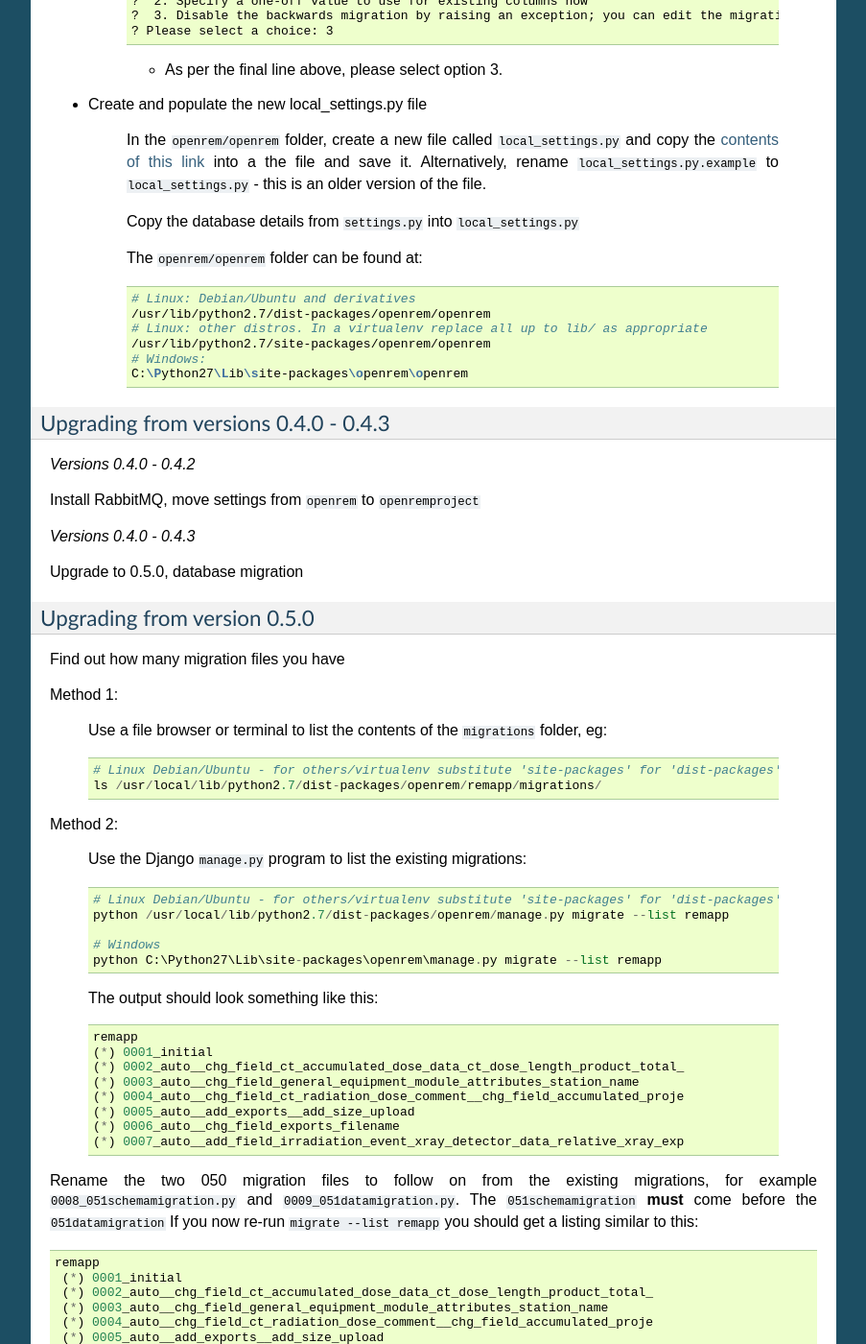
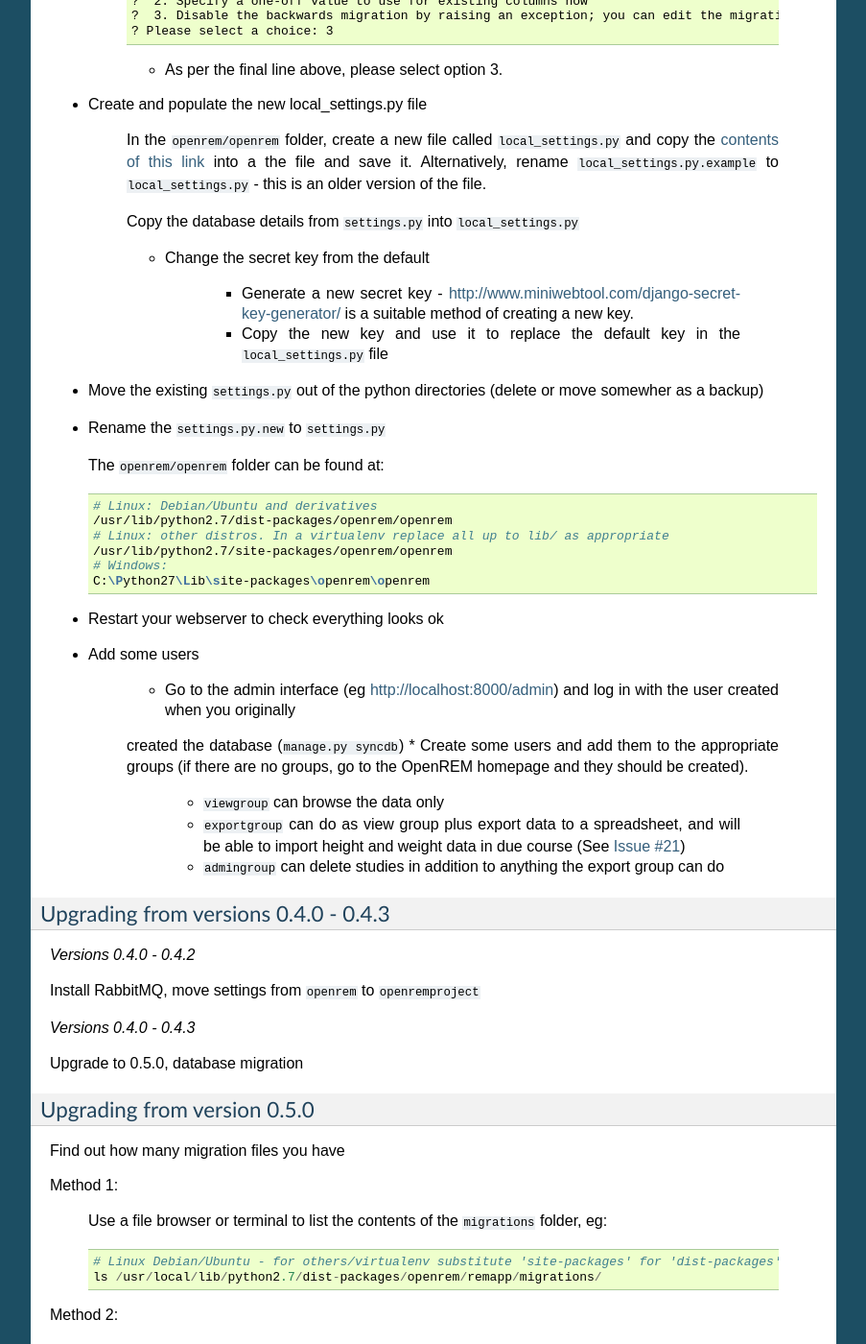
Before and after one commit to ckswilliams/modOpenREM, a Sphinx documentation site: the page built from docs/release-0.5.1.rst, in a window 1280 px wide and 1400 px high, scrolled down 952 px. Shown: the whole window at 96% size, without its empty margins (198-1101 px from the left). Built offline with Sphinx 7.4.7, drawn with Linux system fonts in a browser that asks for light colours.

Commit message:
Hopefully finished 0.3.9 section of upgrade instructions

```diff
--- a/docs/release-0.5.1.rst
+++ b/docs/release-0.5.1.rst
@@ -68,6 +68,15 @@ Upgrading from version 0.3.9 or earlier
 
     Copy the database details from ``settings.py`` into ``local_settings.py``
 
+    * Change the secret key from the default
+
+        *   Generate a new secret key - http://www.miniwebtool.com/django-secret-key-generator/ is a
+            suitable method of creating a new key.
+        *   Copy the new key and use it to replace the default key in the ``local_settings.py`` file
+
+*   Move the existing ``settings.py`` out of the python directories (delete or move somewher as a backup)
+*   Rename the ``settings.py.new`` to ``settings.py``
+
     The ``openrem/openrem`` folder can be found at:
 
     .. sourcecode:: bash
@@ -79,6 +88,18 @@ Upgrading from version 0.3.9 or earlier
         # Windows:
         C:\Python27\Lib\site-packages\openrem\openrem
 
+* Restart your webserver to check everything looks ok
+
+* Add some users
+
+    * Go to the admin interface (eg http://localhost:8000/admin) and log in with the user created when you originally
+    created the database (``manage.py syncdb``)
+    * Create some users and add them to the appropriate groups (if there are no groups, go to the OpenREM homepage and
+    they should be created).
+
+        + ``viewgroup`` can browse the data only
+        + ``exportgroup`` can do as view group plus export data to a spreadsheet, and will be able to import height and weight data in due course (See `Issue #21 <https://bitbucket.org/openrem/openrem/issue/21/>`_)
+        + ``admingroup`` can delete studies in addition to anything the export group can do
 
 
 Upgrading from versions 0.4.0 - 0.4.3
```
